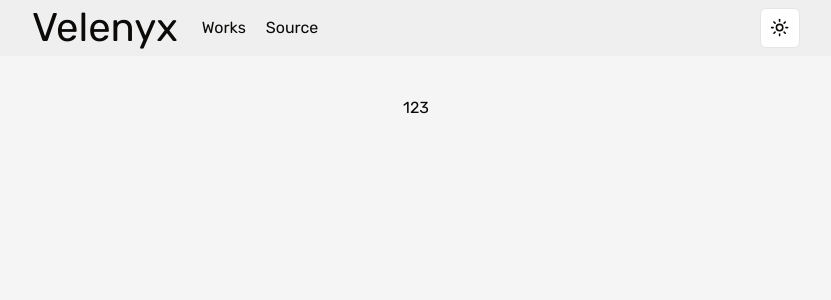
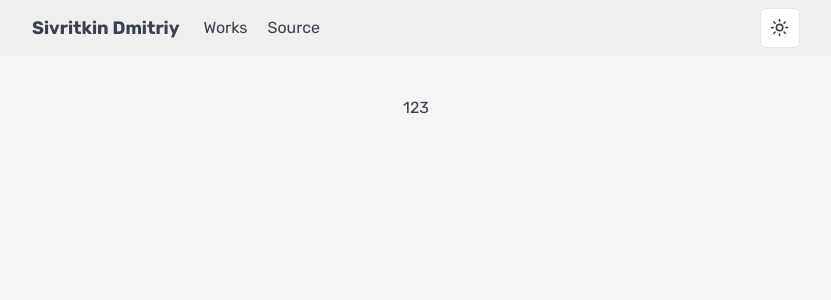
Before and after one commit to velenyx/portfolio, a Next.js app: page / in a window 1280 px wide. Shown: the top 300 px of the page, without its empty margins (224-1055 px from the left). Built offline with nearby package versions, Linux system fonts and the light colour scheme.

Commit message:
feat: 🚀 Add `Logo` component to `Header`, remove `.text-2xl` utility, update base layer styles

```diff
--- a/src/app/styles/globals.css
+++ b/src/app/styles/globals.css
@@ -66,15 +66,9 @@
   }
 }
 
-@layer utilities {
-  .text-2xl {
-    font-size: 2.5rem;
-  }
-}
-
 @layer base {
   * {
-    @apply border-border font-rubik;
+    @apply border-border font-rubik text-gray-700 dark:text-slate-50;
   }
   body {
     @apply bg-background text-foreground;
--- a/src/components/header/header.tsx
+++ b/src/components/header/header.tsx
@@ -1,11 +1,12 @@
 import Link from 'next/link';
 import { ThemeToggle } from '@/components';
+import { Logo } from '@/shared/ui';
 
 export const Header = () => (
   <header className='fixed flex w-full justify-center bg-neutral-200 bg-opacity-40 backdrop-blur-md dark:bg-zinc-800 dark:bg-opacity-40'>
     <nav className='flex w-full max-w-3xl justify-between py-2'>
       <div className='flex items-center items-center gap-4'>
-        <span className='text-2xl'>Velenyx</span>
+        <Logo />
         <div className='flex items-center gap-3'>
           <Link href='/works' className='unde p-2 hover:underline'>
             Works
--- a/src/shared/ui/index.ts
+++ b/src/shared/ui/index.ts
@@ -1,2 +1,3 @@
+export * from './logo';
 export * from './button';
 export * from './dropdown-menu';
--- /dev/null
+++ b/src/shared/ui/logo/index.ts
@@ -0,0 +1 @@
+export * from './logo';
--- /dev/null
+++ b/src/shared/ui/logo/logo.tsx
@@ -0,0 +1,9 @@
+import Link from 'next/link';
+
+export const Logo = () => (
+  <Link href='/' className='text-orange-300 underline-offset-4 hover:underline'>
+    <div>
+      <p className='text-lg font-bold'>Sivritkin Dmitriy</p>
+    </div>
+  </Link>
+);
```
